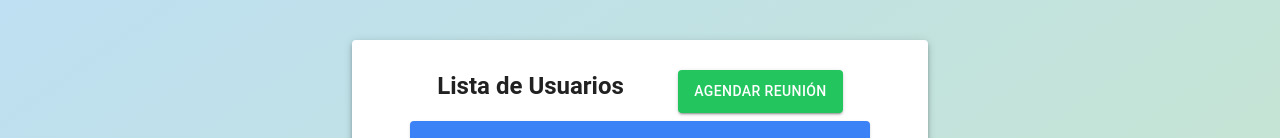
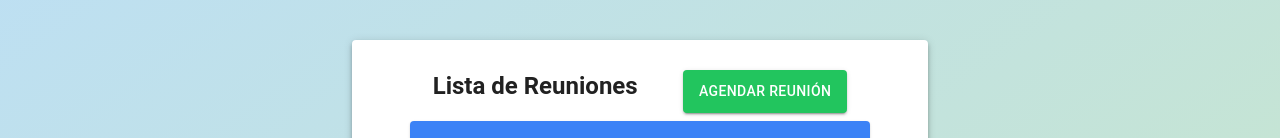
Before and after one commit to jhonbg/Comunapp-Frontend, a React (Vite) app: page /Teams in a window 1280 px wide. Shown: the part 338-476 px from the top of the page. Built offline with nearby package versions, Linux system fonts and the light colour scheme; no server answers; the HTML template or start-up script is replaced by a standard one.

Commit message:
correccion cosas

```diff
--- a/src/pages/teamspage.tsx
+++ b/src/pages/teamspage.tsx
@@ -71,7 +71,7 @@ const teamspage = () => {
               <Container maxWidth="lg" style={{ marginTop: '20px', textAlign:'left'}}>
                 <div style={{display:'flex', justifyContent:'space-around', marginBottom:'8px'}}>
                   <Typography variant="h5" style={{ marginBottom: '10px', fontWeight:'bold',fontSize:'1.5rem'}}>
-                    Lista de Usuarios
+                    Lista de Reuniones
                   </Typography>
                   <Button variant="contained"
                     style={{
```
